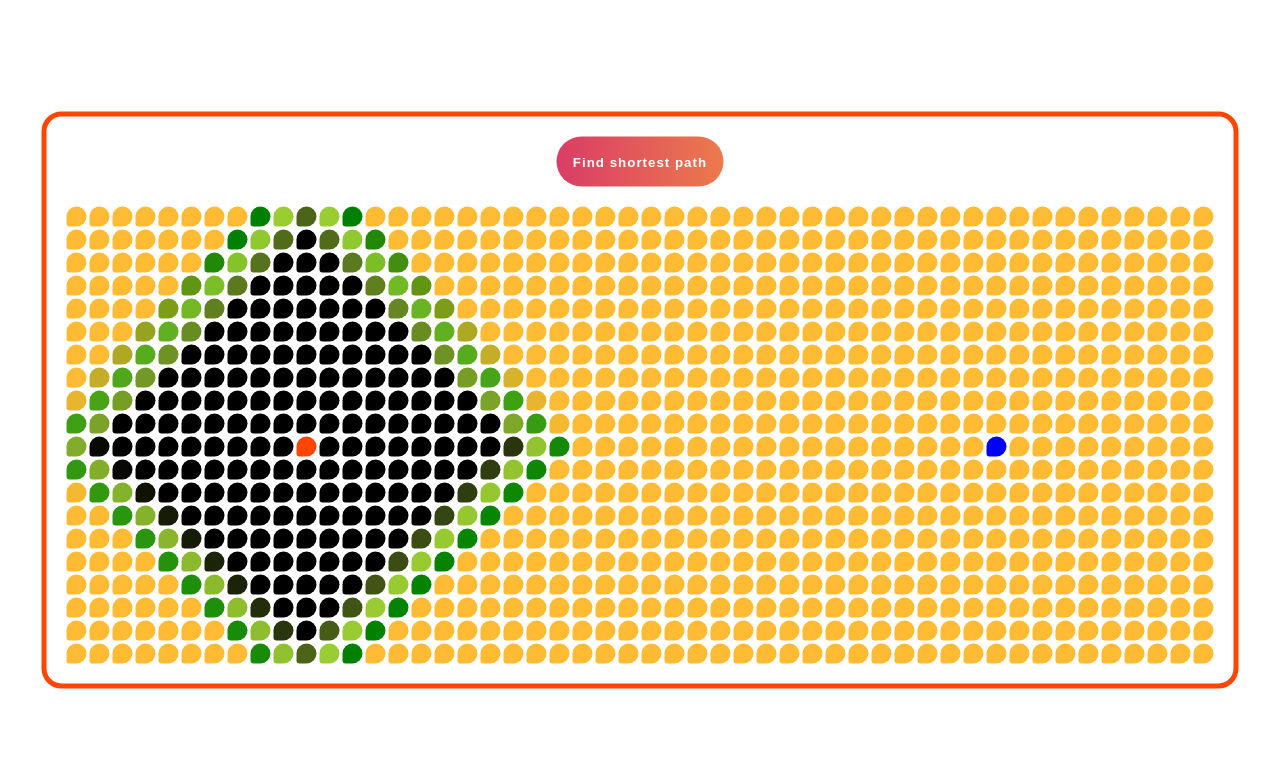
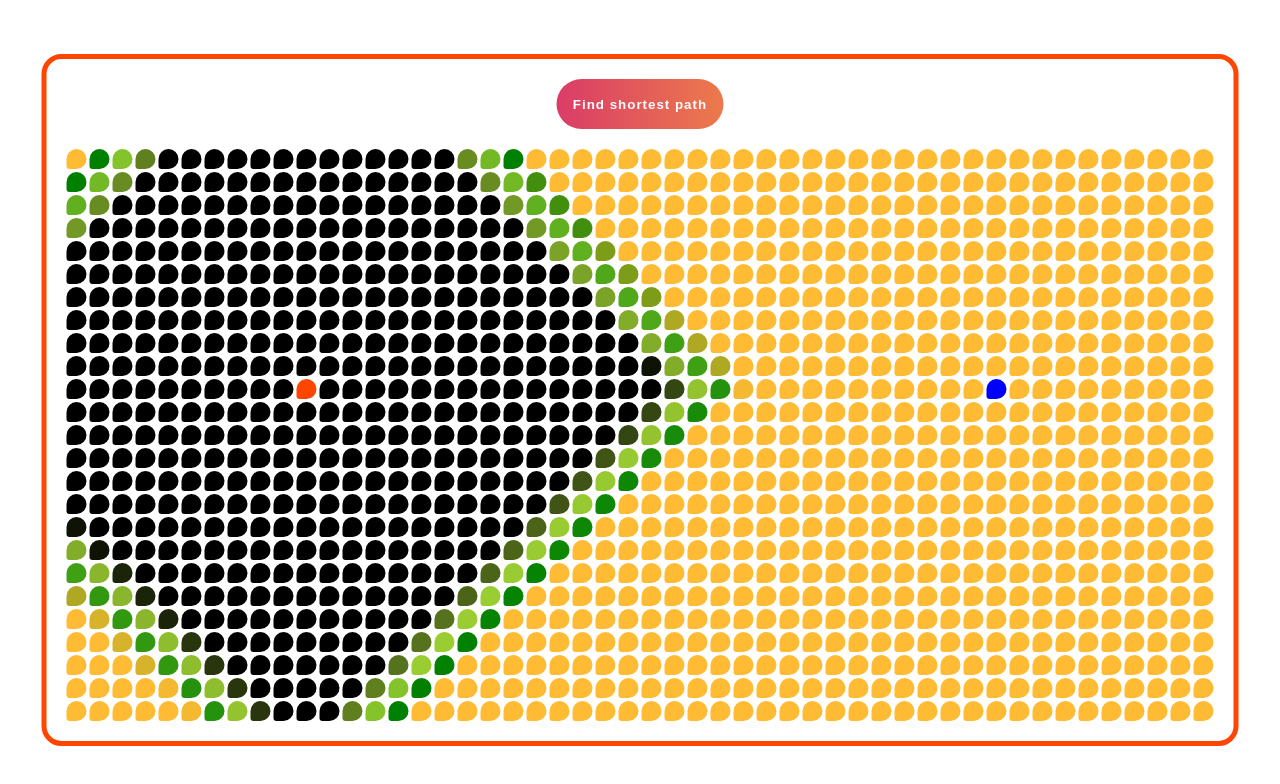
Before and after one commit to alincadariu/findShortestPath, a website built with Parcel: page src/index.html in a window 1280 px wide. Both pictures are taken after a click on the button "Find shortest path". Built offline with nearby package versions, Linux system fonts and the light colour scheme.

Commit message:
refactor: grid

```diff
--- a/src/Grid.ts
+++ b/src/Grid.ts
@@ -61,19 +61,18 @@ export class Grid {
         const visitedNodesInOrder = dijkstra(this._nodes, startNode, destinationNode) as Node[];
         const shortestPath = getShortestPath(destinationNode);
         visitedNodesInOrder.forEach((node, idx) => {
-            if (idx === visitedNodesInOrder.length - 1) {
-                setTimeout(() => {
-                    this._animateShortestPath(shortestPath);
-                }, 10 * idx);
-                return;
-            }
-
             setTimeout(() => {
                 if (idx === 0) {
                     return;
                 }
+
+                if (idx === visitedNodesInOrder.length - 1) {
+                    this._animateShortestPath(shortestPath);
+                    return;
+                }
+
                 node.animateVisiting();
-            }, 10 * idx);
+            }, 5 * idx);
         });
     }
 
--- a/src/index.ts
+++ b/src/index.ts
@@ -1,7 +1,7 @@
 import { Grid } from "./Grid";
 const wrapper = document.getElementById('wrapper') as HTMLDivElement;
 
-const rowsLength = 20;
+const rowsLength = 25;
 const columnsLength = 50;
 
 const startNode = [10, 10];
--- a/src/styles.css
+++ b/src/styles.css
@@ -28,7 +28,7 @@ body {
 .grid{
     display: inline-grid;
     grid-template-columns: repeat(50, 1fr);
-    grid-template-rows: repeat(20, 1fr);
+    grid-template-rows: repeat(25, 1fr);
     gap: 3px;
     position: relative;
 }
@@ -54,7 +54,7 @@ body {
 }
 
 .node.visiting {
-    animation: visiting 2s ease-in;
+    animation: visiting 1s ease-in;
     animation-fill-mode: forwards;
 }
 
```
